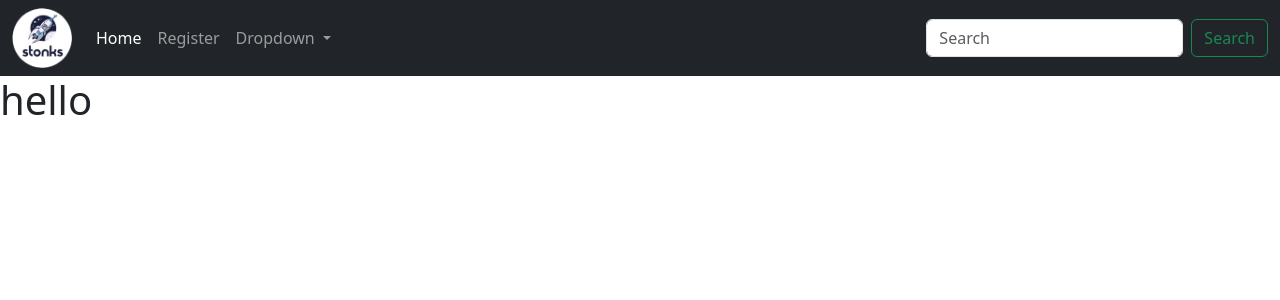
After one commit to jysnbldvn01/python2c, a Django app: page / in a window 1280 px wide. The commit adds this page. Shown: the top 300 px of the page. Run offline with Django 5.2, Linux system fonts and the light colour scheme.

Commit message:
Designing The Webpage

```diff
--- /dev/null
+++ b/IPAT2C/dcrm/templates/base.html
@@ -0,0 +1,19 @@
+<!doctype html>
+<html lang="en">
+  <head>
+    <meta charset="utf-8">
+    <meta name="viewport" content="width=device-width, initial-scale=1">
+    <title>EARIST</title>
+    <link href="https://cdn.jsdelivr.net/npm/bootstrap@5.3.3/dist/css/bootstrap.min.css" rel="stylesheet" integrity="sha384-QWTKZyjpPEjISv5WaRU9OFeRpok6YctnYmDr5pNlyT2bRjXh0JMhjY6hW+ALEwIH" crossorigin="anonymous">
+  </head>
+   {% include 'navbar.html' %}
+
+  <body>
+       {% block content %}
+
+
+       {% endblock %}
+
+    <script src="https://cdn.jsdelivr.net/npm/bootstrap@5.3.3/dist/js/bootstrap.bundle.min.js" integrity="sha384-YvpcrYf0tY3lHB60NNkmXc5s9fDVZLESaAA55NDzOxhy9GkcIdslK1eN7N6jIeHz" crossorigin="anonymous"></script>
+  </body>
+</html>
--- a/IPAT2C/dcrm/templates/home.html
+++ b/IPAT2C/dcrm/templates/home.html
@@ -1 +1,7 @@
-<h1> HELLO WORLD</h1>
+{% extends 'base.html' %}
+
+{% block content %}
+<h1> hello </h1>
+<form action=""> </form>
+<table> </table>
+{% endblock %}
--- /dev/null
+++ b/IPAT2C/dcrm/templates/navbar.html
@@ -0,0 +1,38 @@
+
+{% load static %}
+
+<link rel="preconnect" href="https://fonts.gstatic.com" crossorigin>
+<nav class="navbar navbar-expand-lg navbar-dark bg-dark">
+    <div class="container-fluid">
+        <img src="{% static '/img/stonks.png' %}" alt="" width="60" height="60">
+      <a class="navbar-brand" href="#"></a>
+      <button class="navbar-toggler" type="button" data-bs-toggle="collapse" data-bs-target="#navbarSupportedContent" aria-controls="navbarSupportedContent" aria-expanded="false" aria-label="Toggle navigation">
+        <span class="navbar-toggler-icon"></span>
+      </button>
+      <div class="collapse navbar-collapse" id="navbarSupportedContent">
+        <ul class="navbar-nav me-auto mb-2 mb-lg-0">
+          <li class="nav-item">
+            <a class="nav-link active" aria-current="page" href="#">Home</a>
+          </li>
+          <li class="nav-item">
+            <a class="nav-link" href="{% url 'registration' %}">Register</a>
+          </li>
+          <li class="nav-item dropdown">
+            <a class="nav-link dropdown-toggle" href="#" role="button" data-bs-toggle="dropdown" aria-expanded="false">
+              Dropdown
+            </a>
+            <ul class="dropdown-menu">
+              <li><a class="dropdown-item" href="#">Action</a></li>
+              <li><a class="dropdown-item" href="#">Another action</a></li>
+              <li><hr class="dropdown-divider"></li>
+              <li><a class="dropdown-item" href="#">Something else here</a></li>
+            </ul>
+          </li>
+        </ul>
+        <form class="d-flex" role="search">
+          <input class="form-control me-2" type="search" placeholder="Search" aria-label="Search">
+          <button class="btn btn-outline-success" type="submit">Search</button>
+        </form>
+      </div>
+    </div>
+  </nav>
--- /dev/null
+++ b/IPAT2C/dcrm/templates/register.html
@@ -0,0 +1,5 @@
+{% extends 'base2.html' %}
+
+{% block content %}
+
+{% endblock %}
--- a/IPAT2C/dcrm/urls.py
+++ b/IPAT2C/dcrm/urls.py
@@ -2,5 +2,6 @@ from django.urls import path
 from . import views
 
 urlpatterns = [
-             path('Mypage', views.home, name='home'),
+             path('', views.home, name='home'),
+             path('register/', views.register, name='registration'),
 ]
--- a/IPAT2C/dcrm/views.py
+++ b/IPAT2C/dcrm/views.py
@@ -6,3 +6,7 @@ def home(request):
     #DO SOMETHING
 
     return render(request, 'home.html')
+
+def register(request):
+
+    return render(request, 'register.html')
```
Also changed, not shown: IPAT2C/IPAT2C/settings.py (+9 -1 lines), IPAT2C/dcrm/templates/base2.html (added, +19 -0 lines), IPAT2C/dcrm/templates/navbar2.html (added, +36 -0 lines), IPAT2C/db.sqlite3, IPAT2C/static/img/stonks.png (added).
